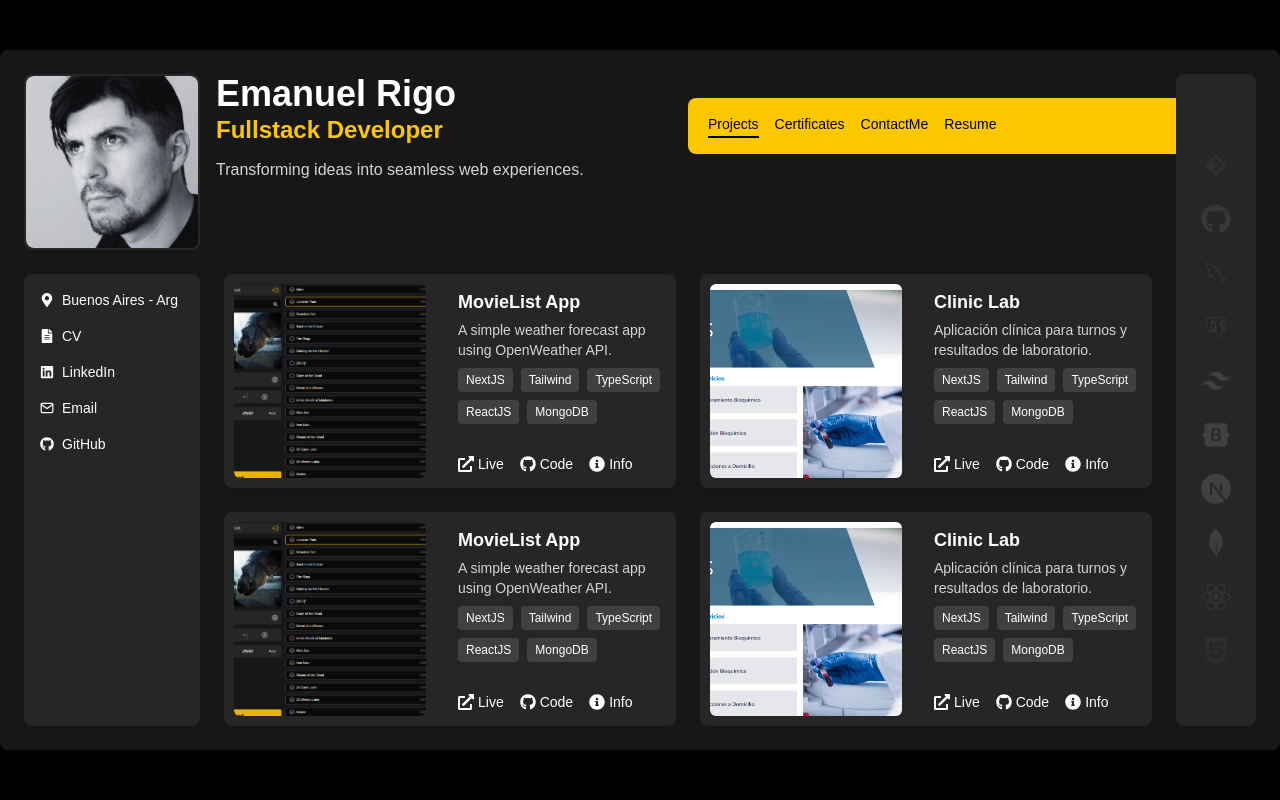
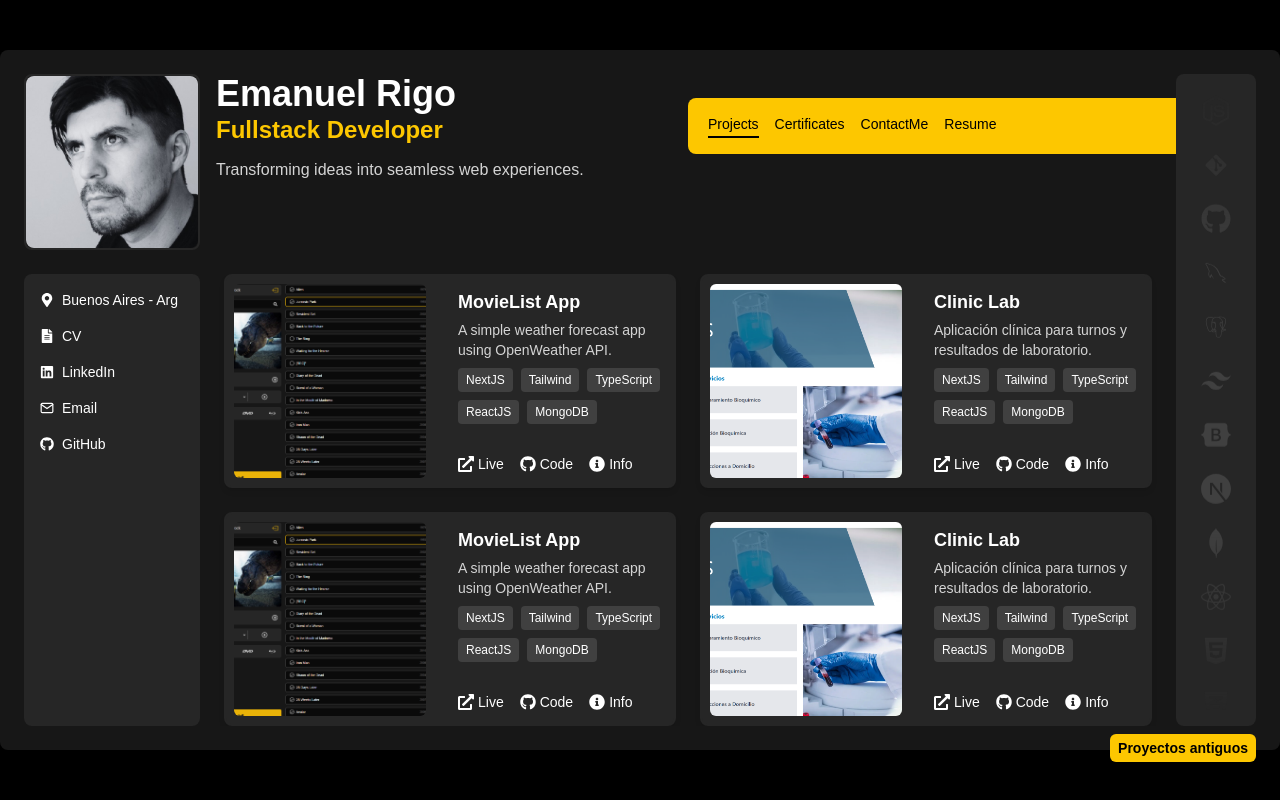
Before and after one commit to EmanuelRigo/portfolio, a Next.js app: page / in a window 1280 px wide. Built offline with nearby package versions, Linux system fonts and the light colour scheme.

Commit message:
adding button older projects

```diff
--- a/src/app/layout.tsx
+++ b/src/app/layout.tsx
@@ -18,7 +18,7 @@ export default function RootLayout({
         <body className="">
           {/* Sidebar */}
           <div className="w-full h-svh bg-black  flex justify-center items-center">
-            <div className="container bg-neutral-900 rounded-lg h-full md:h-[700px] flex p-6 flex-col ">
+            <div className="container bg-neutral-900 rounded-lg h-full md:h-[700px] flex p-6 flex-col relative">
               {/* Header */}
               <div className="w-full flex justify-center items-center">
                 {/* <Header /> */}
@@ -50,7 +50,7 @@ export default function RootLayout({
                   </div>
 
                   {/* Contenido que ocupa el resto */}
-                  <div className="flex-grow flex flex-col md:flex-row w-full overflow-hidden gap-4 md:gap-0">
+                  <div className="flex-grow flex flex-col md:flex-row w-full overflow-hidden gap-4 md:gap-0 ">
                     <InfoColumn></InfoColumn>
                     <main className="flex-grow overflow-y-auto scrollbar-hide md:w-min order-1 rounded-lg  me-5 md:me-0 md:pe-0 ">
                       {children}
--- a/src/app/page.tsx
+++ b/src/app/page.tsx
@@ -1,48 +1,34 @@
+"use client";
+
+import { useState } from "react";
 import ProjectCard from "@/components/ProjectCard";
 import projectData from "@/data/projectData.json";
-import { Project } from "@/types/project"; // si usás archivo aparte
-
-export const metadata = {
-  title: "Emanuel R.",
-  description: "Página de contacto para que puedas comunicarte conmigo.",
-  keywords: [
-    "Emanuel Rigo",
-    "portafolio",
-    "desarrollador web",
-    "React",
-    "Next.js",
-    "Tailwind CSS",
-    "TypeScript",
-    "MongoDB",
-    "Node.js",
-  ],
-  openGraph: {
-    title: "Emanuel R. | Desarrollador Web",
-    description:
-      "Portafolio personal de Emanuel Rigo, desarrollador web fullstack.",
-    url: "https://portfolio-dusky-rho-64.vercel.app/m",
-    siteName: "Emanuel R. Portfolio",
-    images: [
-      {
-        url: "https://portfolio-dusky-rho-64.vercel.app/favicon.ico",
-        width: 1200,
-        height: 630,
-        alt: "Vista previa del portafolio de Emanuel R.",
-      },
-    ],
-    locale: "es_ES",
-    type: "website",
-  },
-};
+import oldProjectData from "@/data/oldProjectData.json";
+import { Project } from "@/types/project";
 
 const Page = () => {
-  const projects: Project[] = Object.values(projectData);
+  const [useOldProjects, setUseOldProjects] = useState(false);
+
+  const projects: Project[] = Object.values(
+    useOldProjects ? oldProjectData : projectData
+  );
 
   return (
-    <div className="grid md:grid-cols-[repeat(2,1fr)] grid-rows-[repeat(3,214px)]  gap-6 justify-items-stretch md:px-6 text-black animate-fadeIn">
-      {projects.map((project, index) => (
-        <ProjectCard key={index} {...project} />
-      ))}
+    <div className="flex flex-col gap-4 h-full ">
+      <div className="flex justify-end px-6 z-50 absolute -bottom-3 right-0">
+        <button
+          onClick={() => setUseOldProjects(!useOldProjects)}
+          className="px-2 py-1 bg-yellow-400 text-black font-semibold rounded-md hover:bg-yellow-500 transition-all text-sm"
+        >
+          {useOldProjects ? "Proyectos nuevos" : "Proyectos antiguos"}
+        </button>
+      </div>
+
+      <div className="grid md:grid-cols-[repeat(2,1fr)] auto-rows-[214px] gap-6 justify-items-stretch md:px-6 text-black animate-fadeIn flex-grow">
+        {projects.map((project, index) => (
+          <ProjectCard key={index} {...project} />
+        ))}
+      </div>
     </div>
   );
 };
--- /dev/null
+++ b/src/data/oldProjectData.json
@@ -0,0 +1,38 @@
+{
+  "movieList": {
+    "title": "MovieList App",
+    "short": "Explorá y guardá tus películas favoritas con MovieList.",
+    "modal": "MovieList es una aplicación Full-Stack construida con el stack MERN y tecnologías como Next.js y TypeScript...",
+    "testUsers": "Ingresá con usuarios de prueba: usuario: demo@movielist.com / contraseña: Demo1234",
+    "features": [
+      "Gestión de Películas: CRUD completo para películas en la colección personal.",
+      "Catálogo Global: Explorá películas y agregalas a tu colección.",
+      "Filtros y Búsqueda: Encontrá títulos por género, año o formato.",
+      "Autenticación de Usuarios: Login/registro con Passport.js y JWT.",
+      "Frontend Moderno: UI intuitiva con Next.js y Tailwind CSS.",
+      "Backend Robusto: API RESTful con Node.js, Express y patrones como DTO/DAO."
+    ],
+    "description": "A simple weather forecast app using OpenWeather API.",
+    "image": "/images/movielist1.png",
+    "techStack": [
+      "NextJS",
+      "Tailwind",
+      "TypeScript",
+      "ReactJS",
+      "MongoDB",
+      "JavaScript",
+      "NodeJS"
+    ],
+    "liveLinks": [
+      {
+        "label": "Producción",
+        "url": "https://movie-list-jade-kappa.vercel.app/"
+      },
+      {
+        "label": "Versión demo",
+        "url": "https://demo-movie-list.vercel.app/"
+      }
+    ],
+    "repoLink": "https://github.com/EmanuelRigo/MovieList"
+  }
+}
--- a/src/data/projectData.json
+++ b/src/data/projectData.json
@@ -135,7 +135,7 @@
     ],
     "repoLink": "https://github.com/EmanuelRigo/lab-v2-react"
   },
-  "movieList212": {
+  "movieList22": {
     "title": "MovieList App",
     "short": "Explorá y guardá tus películas favoritas con MovieList.",
     "modal": "MovieList es una aplicación Full-Stack construida con el stack MERN y tecnologías como Next.js y TypeScript...",
@@ -171,7 +171,40 @@
     ],
     "repoLink": "https://github.com/EmanuelRigo/MovieList"
   },
-  "clinicLab21": {
+  "clinicLab24": {
+    "title": "Clinic Lab",
+    "short": "Gestión de pacientes, turnos y resultados en laboratorios clínicos.",
+    "modal": "Clinic Lab es una aplicación Full-Stack desarrollada con Next.js, TypeScript, MongoDB y otras tecnologías modernas. Permite gestionar pacientes, asignar turnos y registrar resultados de laboratorio de manera intuitiva.",
+    "testUsers": "Ingresá con usuarios de prueba: usuario: demo@lab.com / contraseña: Demo1234",
+    "features": [
+      "Gestión de Pacientes: Alta, edición y eliminación de pacientes.",
+      "Asignación de Turnos: Calendario con fechas disponibles.",
+      "Carga de Resultados: Resultados de análisis asociados a cada paciente.",
+      "Autenticación: Login con JWT y roles de usuario.",
+      "UI Moderna: Interfaz responsive con Tailwind CSS.",
+      "Backend con control de acceso y persistencia en MongoDB."
+    ],
+    "description": "Aplicación clínica para turnos y resultados de laboratorio.",
+    "image": "/images/lab1.png",
+    "techStack": [
+      "NextJS",
+      "Tailwind",
+      "TypeScript",
+      "ReactJS",
+      "MongoDB",
+      "JavaScript",
+      "NodeJS"
+    ],
+    "liveLinks": [
+      {
+        "label": "Producción",
+        "url": "https://labclinico.vercel.app/"
+      }
+    ],
+    "repoLink": "https://github.com/EmanuelRigo/lab-v2-react"
+  },
+
+  "clinicLab243": {
     "title": "Clinic Lab",
     "short": "Gestión de pacientes, turnos y resultados en laboratorios clínicos.",
     "modal": "Clinic Lab es una aplicación Full-Stack desarrollada con Next.js, TypeScript, MongoDB y otras tecnologías modernas. Permite gestionar pacientes, asignar turnos y registrar resultados de laboratorio de manera intuitiva.",
```
